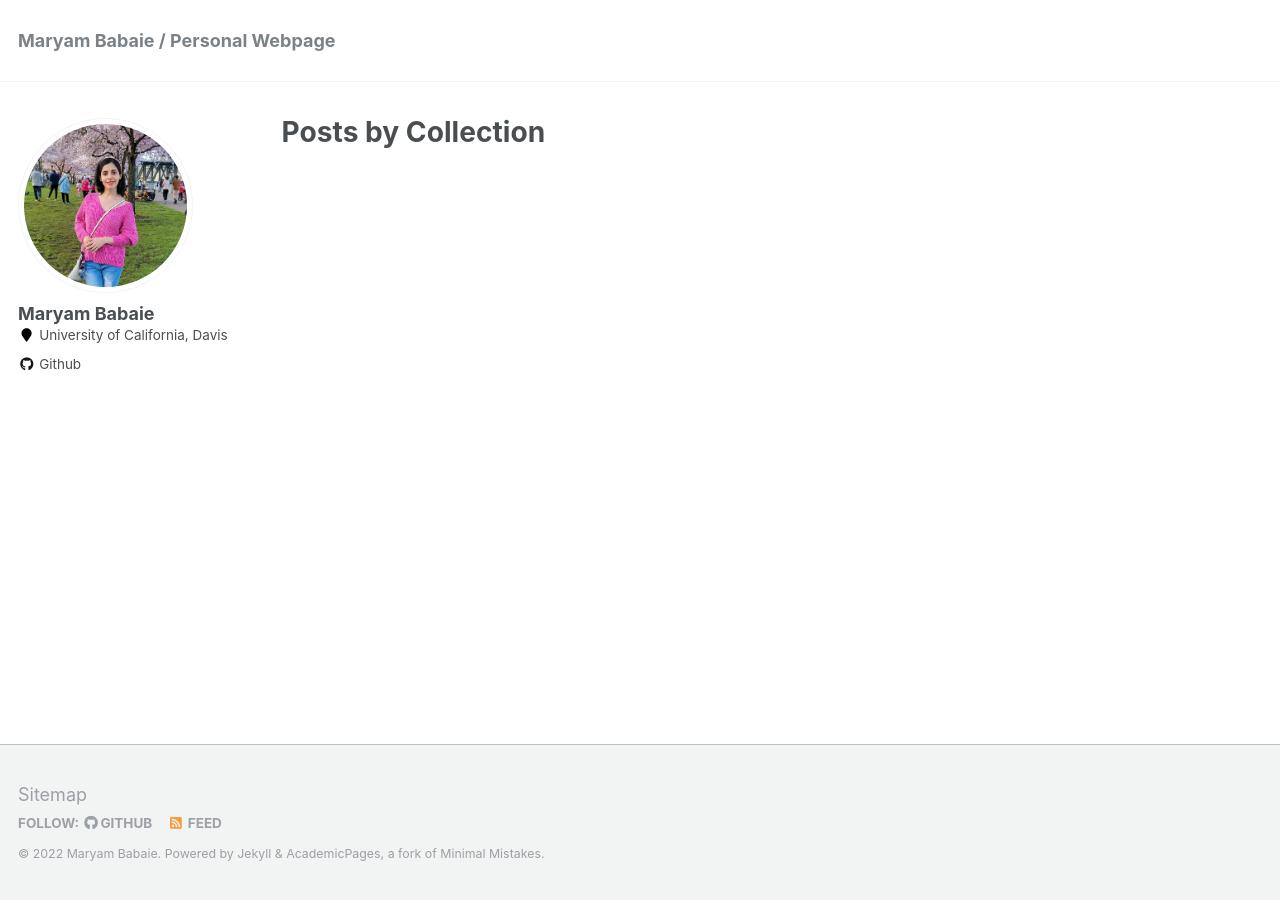
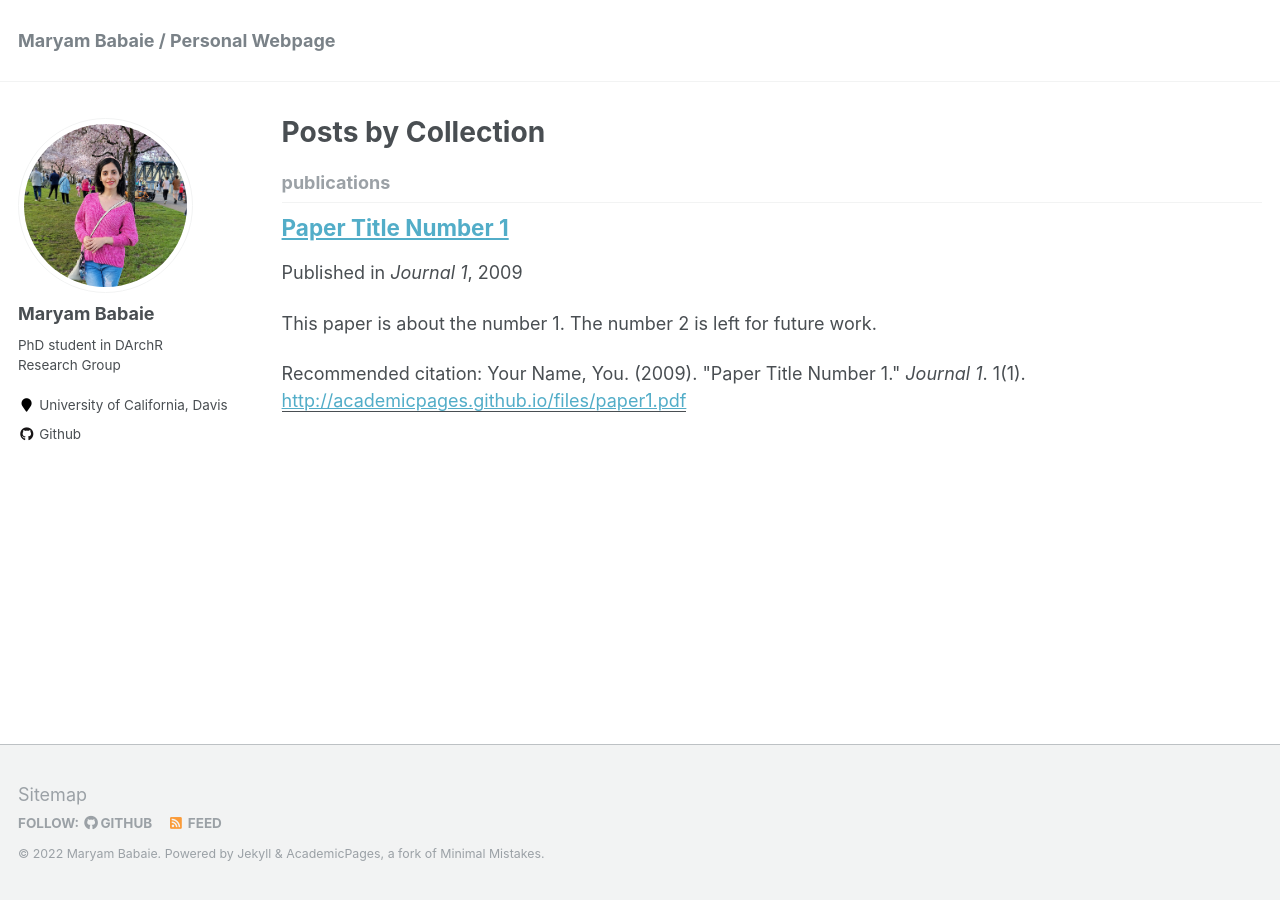
Before and after one commit to mbabaie/mbabaie.github.io, a Jekyll site: the page built from _pages/collection-archive.html, in a window 1280 px wide. Built offline with Jekyll 4.4.1, drawn with Linux system fonts in a browser that asks for light colours.

Commit message:
Update _config.yml

```diff
--- a/_config.yml
+++ b/_config.yml
@@ -82,7 +82,7 @@ analytics:
 author:
   name             : "Maryam Babaie"
   avatar           : "ProfilePic.jpg"
-  bio              : #"Your biography for the left-hand sidebar"
+  bio              : "PhD student in DArchR Research Group "
   location         : "University of California, Davis"
   employer         :
   pubmed           :
@@ -179,7 +179,7 @@ collections:
     output: false
     permalink: /:collection/:path/
   publications:
-    output: false
+    output: true
     permalink: /:collection/:path/
   portfolio:
     output: false
```
